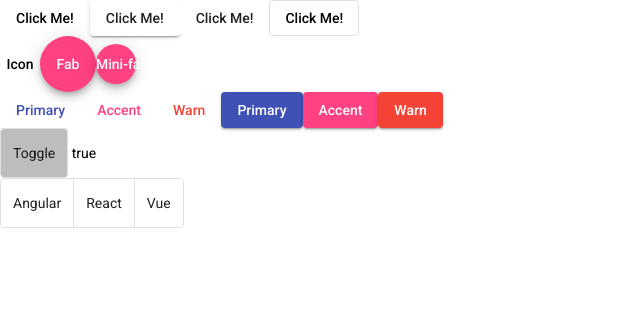
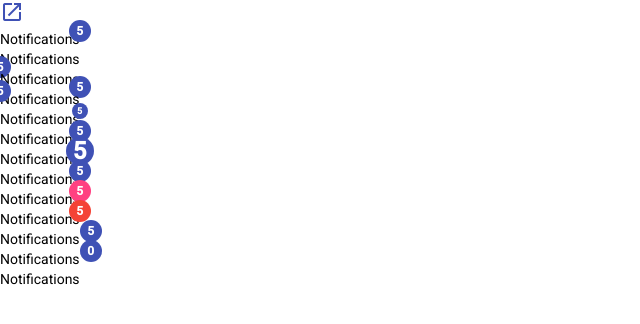
Before and after one commit to Fuschiasky/ng-MaterialUI, an Angular app: page / in a window 1280 px wide. Shown: the top 324 px of the page, without its empty margins (0-640 px from the left). Built offline with nearby package versions, Linux system fonts and the light colour scheme.

Commit message:
Icons and Badges

```diff
--- a/src/app/app.component.html
+++ b/src/app/app.component.html
@@ -1,44 +1,60 @@
+
+<!-- Icons-->
+<!-- Check the icons in Material.io for the text to be entered-->
 <div>
-  <button mat-button>Click Me!</button>
-
-  <button mat-raised-button>Click Me!</button>
-
-  <button mat-flat-button>Click Me!</button>
-
-  <button mat-stroked-button>Click Me!</button>
+  <mat-icon color="primary">open_in_new</mat-icon>
 </div>
 
+<!-- Badges -->
 
-<!-- Circular buttons-->
 <div>
-  <button mat-icon-button>Icon</button>
-  <button mat-fab>Fab</button>
-  <button mat-mini-fab> Mini-fab</button>
+  <span matBadge='5'>Notifications</span>
 </div>
 
-<!-- Button colors-->
-
+<!-- Badge positioning-->
 <div>
-  <button color='primary' mat-button>Primary</button>
-  <button color="accent" mat-button>Accent</button>
-  <button color="warn" disableRipple mat-button>Warn</button>
-  <button color='primary' mat-raised-button>Primary</button>
-  <button color="accent" mat-raised-button>Accent</button>
-  <button color="warn" mat-raised-button>Warn</button>
+  <span matBadge='5' matBadgePosition="below before">Notifications</span>
+</div>
+<div>
+  <span matBadge='5' matBadgePosition="below after">Notifications</span>
+</div>
+<div>
+  <span matBadge='5' matBadgePosition='above before'>Notifications</span>
 </div>
 
-<!-- Button toggle-->
+<!-- Badge sizing-->
 <div>
-  <mat-button-toggle #toggleBtn checked disableRipple disabled>Toggle</mat-button-toggle>
-  {{toggleBtn.checked}}
+  <span matBadge='5' matBadgeSize='small'>Notifications</span>
+</div>
+<div>
+  <span matBadge='5' matBadgeSize='medium'>Notifications</span>
+</div>
+<div>
+  <span matBadge='5' matBadgeSize='large'>Notifications</span>
 </div>
 
-<!-- Group of button toggles-->
+<!-- color-->
 <div>
-  <mat-button-toggle-group #toggleGroup='matButtonToggleGroup' multiple>
-    <mat-button-toggle value='angular'>Angular</mat-button-toggle>
-    <mat-button-toggle value='react'>React</mat-button-toggle>
-    <mat-button-toggle value='vue'>Vue</mat-button-toggle>
-  </mat-button-toggle-group>
-  {{toggleGroup.value}}
+  <span matBadge='5' matBadgeColor='primary'>Notifications</span>
 </div>
+<div>
+  <span matBadge='5' matBadgeColor='accent'>Notifications</span>
+</div>
+<div>
+  <span matBadge='5' matBadgeColor='warn'>Notifications</span>
+</div>
+
+<!-- Remove badge overlap with text-->
+<div>
+  <span matBadge='5' matBadgeOverlap='false'>Notifications</span>
+</div>
+
+<!--Property Binding-->
+<div>
+  <span [matBadge]='notifications' matBadgeOverlap='false'>Notifications</span>
+</div>
+
+<!-- Conditionally removing badge-->
+<div>
+  <span [matBadge]='notifications' [matBadgeHidden]='notifications===0' matBadgeOverlap='false'>Notifications</span>
+</div>
--- a/src/app/app.component.ts
+++ b/src/app/app.component.ts
@@ -7,4 +7,5 @@ import { Component } from '@angular/core';
 })
 export class AppComponent {
   title = 'Material';
+  notifications=0;
 }
```
Also changed, not shown: src/app/material/material.module.ts (+7 -1 lines).
